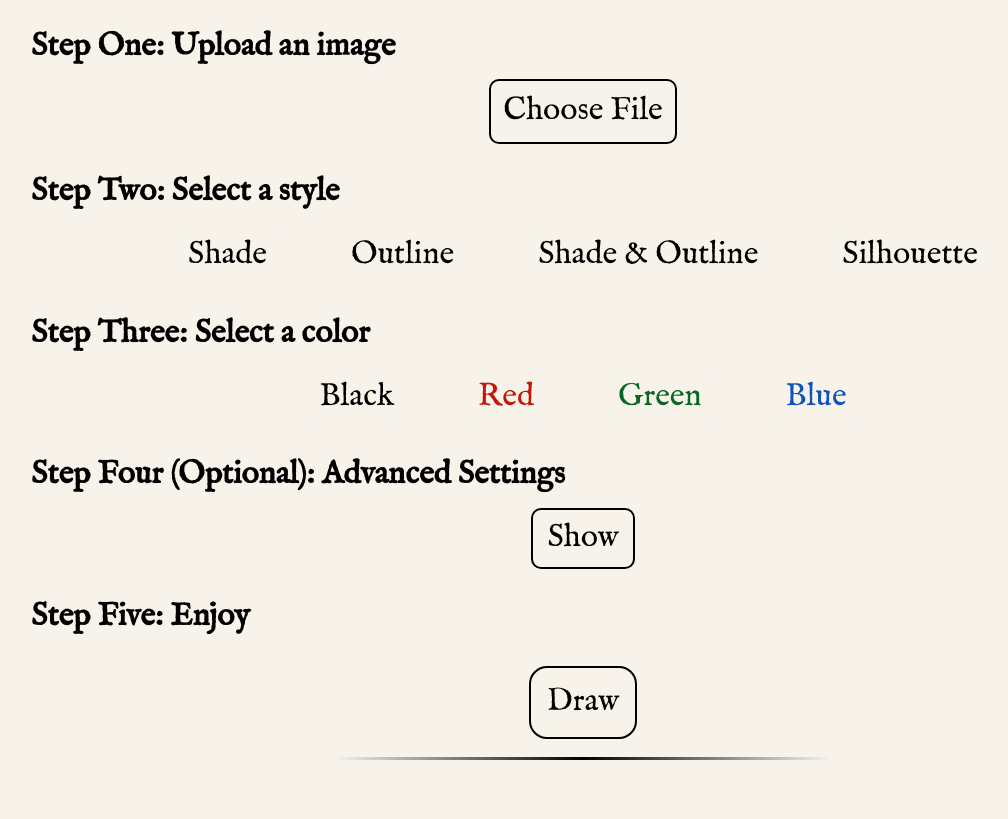
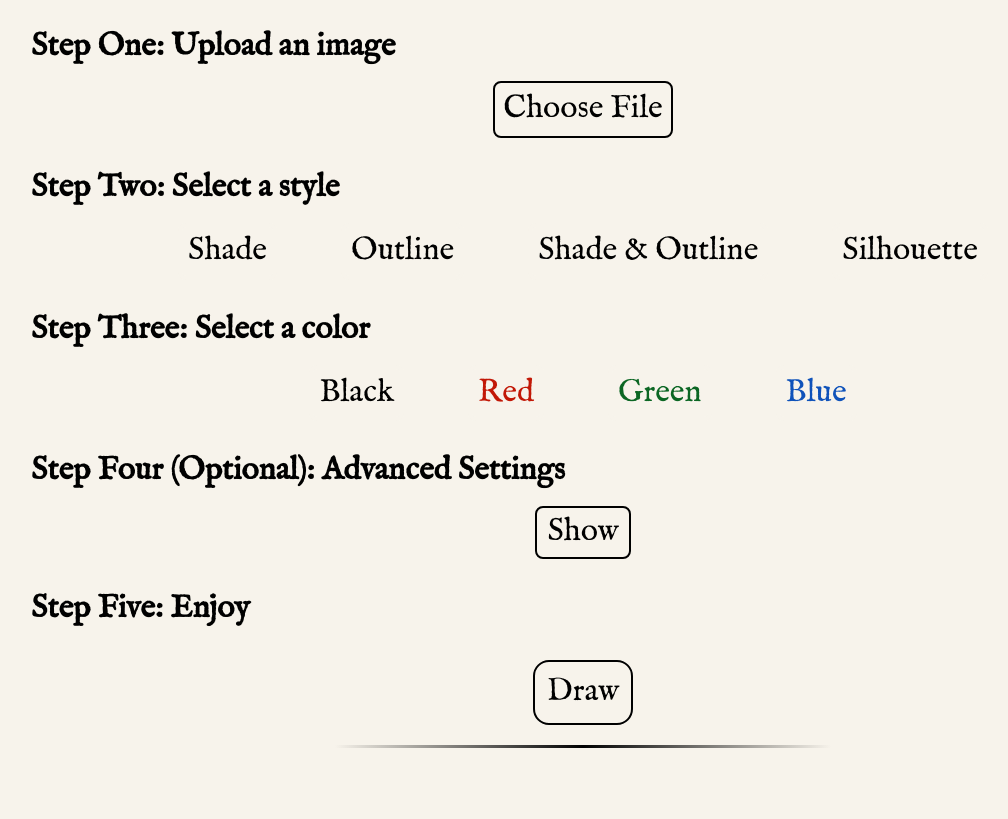
Before and after one commit to N-Angleton/Etchify, a website built with webpack: page index.html in a window 1280 px wide. Shown: the part 359-1178 px from the top of the page, without its empty margins (57-1065 px from the left). Built offline with nearby package versions, Linux system fonts and the light colour scheme.

Commit message:
adjust css

```diff
--- a/src/styles/advanced_settings.scss
+++ b/src/styles/advanced_settings.scss
@@ -21,9 +21,8 @@
     font-size: 2rem;
     padding: .375rem;
     border-radius: .5rem;
-    border: 4px solid $bg-color;
-    outline: 2px solid black;
-    transition: all 1s;
+    border: 2px solid black;
+    transition: all 500ms;
     height: fit-content;
     width: 5rem;
     text-align: center;
@@ -32,20 +31,19 @@
 
 .toggleHideSettings:hover::before,
 .toggleHideSettings:focus::before {
-    border: 4px solid black;
+    box-shadow: inset 0 0 0 4px black;
 }
 
 
 .toggleAdvancedSettings:checked + .toggleHideSettings::before {
     content: "Hide";
     color: $bg-color;
-    border: 4px solid black;
     background-color: black;
 }
 
 .toggleAdvancedSettings:checked + .toggleHideSettings:hover::before,
 .toggleAdvancedSettings:checked + .toggleHideSettings:focus::before {
-    border: 4px solid $bg-color;
+    box-shadow: inset 0 0 0 4px $bg-color;
 }
 
 .advancedSettingsContainer {
--- a/src/styles/enjoy.scss
+++ b/src/styles/enjoy.scss
@@ -12,9 +12,8 @@
     border-radius: .5em;
     color: black;
     background-color: $bg-color;
-    border: 4px solid $bg-color;
-    outline: 2px solid black;
-    transition: all 1s;
+    border: 2px solid black;
+    transition: all 500ms;
     height: fit-content;
     width: fit-content;
     text-align: center;
@@ -22,7 +21,7 @@
 }
 
 .start:hover {
-    border: 4px solid black;
+    box-shadow: inset 0 0 0 4px black;
 }
 
 .otherDivider {
--- a/src/styles/file.scss
+++ b/src/styles/file.scss
@@ -1,4 +1,5 @@
 .fileInputContainer {
+    box-sizing: border-box;
     font-size: 2rem;
     display: block;
     margin: 0 auto;
@@ -6,32 +7,28 @@
     text-align: center;
     width: fit-content;
     height: fit-content;
-    box-sizing: border-box;
 
     border-radius: calc(.5 * 1rem);
-    border: 4px solid $bg-color;
-    outline: 2px solid black;
+    border: 2px solid black;
     padding: .5rem;
 
     cursor: pointer;
-    transition: all 1000ms;
+    transition: all 500ms;
 }
 
 .fileInputContainer.selected {
     color: $bg-color;
     background-color: black;
-    border: 4px solid black;
-    outline: 2px solid black;
 }
 
 .fileInputContainer:hover,
 .fileInputContainer:focus-within {
-    border: 4px solid black;
+    box-shadow: inset 0 0 0 4px black;
 }
 
 .fileInputContainer.selected:hover,
 .fileInputContainer.selected:focus-within {
-    border: 4px solid $bg-color;
+    box-shadow: inset 0 0 0 4px $bg-color;
 }
 
 .fileInput {
--- a/src/styles/sub_settings.scss
+++ b/src/styles/sub_settings.scss
@@ -22,7 +22,7 @@
     font-size: 1em;
     padding: .375em;
     border-radius: .5em;
-    outline: 2px solid black;
+    border: 2px solid black;
     transition: all 1s;
     height: fit-content;
     width: 2em;
@@ -51,5 +51,6 @@
     padding-left: 1em;
     padding-right: 1em;
     margin-top: 2rem;
-    background: linear-gradient(to right, $bg-color 0%, black 50%, $bg-color 100%) no-repeat 100% 100% / 100% 3px
+    padding-bottom: .5rem;
+    background: linear-gradient(to right, $bg-color 0%, black 50%, $bg-color 100%) no-repeat 100% 100% / 100% 3px;
 }
```
Also changed, not shown: dist/main.css.
